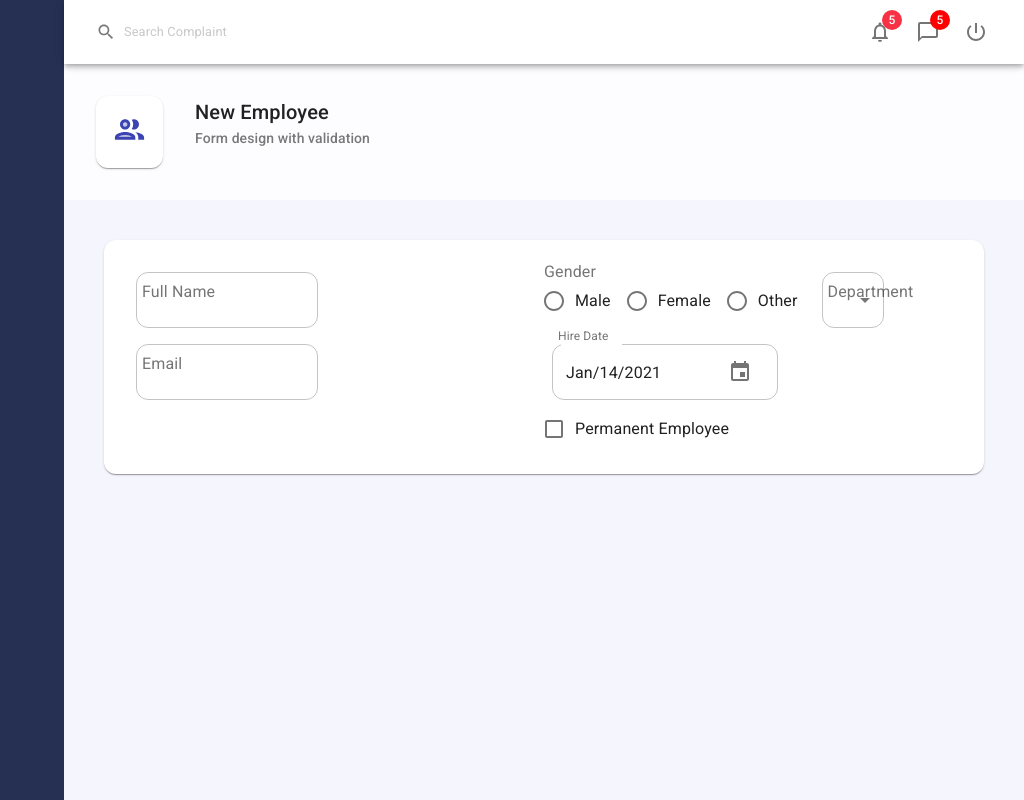
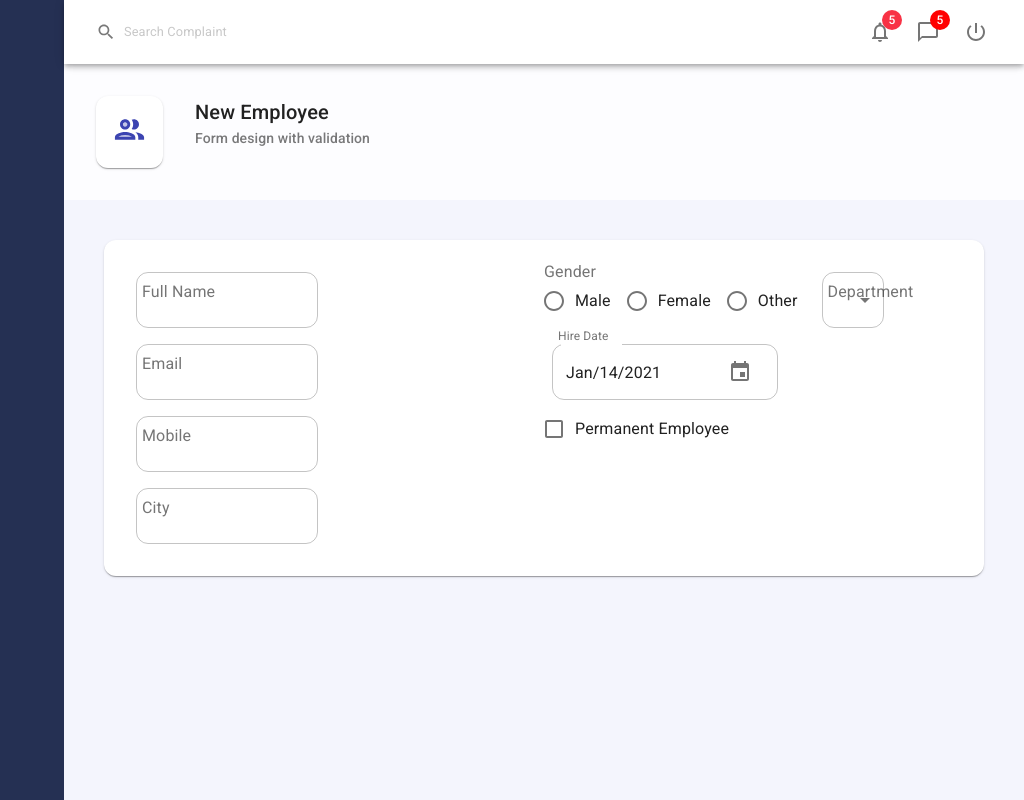
Before and after one commit to ayvicky/demo-material-ui-complete, a React (Create React App) app: page / in a window 1280 px wide. Shown: the whole page, without its empty margins (256-1280 px from the left). Built offline with nearby package versions, Linux system fonts and the light colour scheme.

Commit message:
commplete input fields - next add buttons

```diff
--- a/src/pages/Employees/Employeeform.js
+++ b/src/pages/Employees/Employeeform.js
@@ -54,6 +54,20 @@
                                 value={values.email}
                                 onChange={handleInputChange}
                                 />
+                                <Controls.Input
+                                    variant='outlined'
+                                    label='Mobile'
+                                    name='mobile'
+                                    value={values.mobile}
+                                    onChange={handleInputChange}
+                                    />
+                                    <Controls.Input
+                                        variant='outlined'
+                                        label='City'
+                                        name='city'
+                                        value={values.city}
+                                        onChange={handleInputChange}
+                                        />
                     </Grid>
                     <Grid item xs={6}>
                         <Controls.RadioGroup
```
Also changed, not shown: 1 other file (tests, documents, lock files or other folders). Lines whose indentation alone changed are shown as unchanged.
